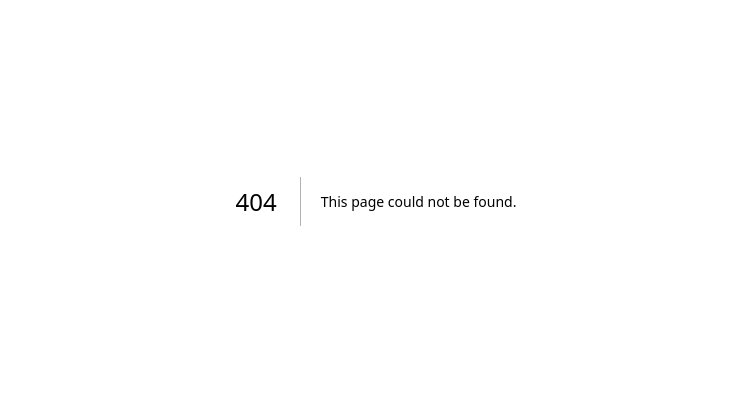
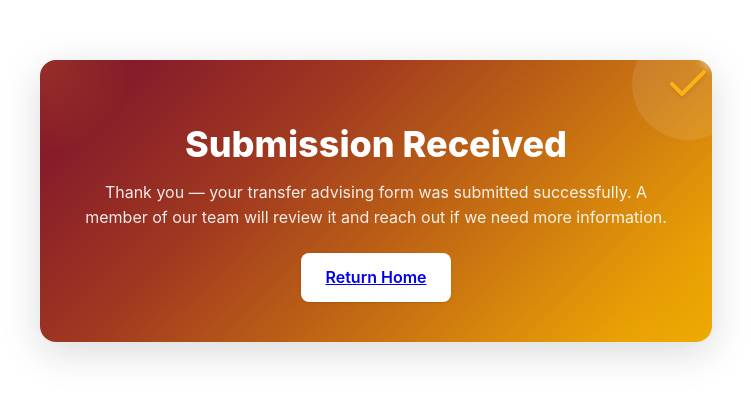
Before and after one commit to niguns7/MSU_TRANSFER, a Next.js app: page /success in a window 1280 px wide. Before the commit this address had no page. Shown: the part 199-598 px from the top of the page, without its empty margins (264-1015 px from the left). Built offline with nearby package versions, Linux system fonts and the light colour scheme.

Commit message:
form uccess page

```diff
--- /dev/null
+++ b/app/success/page.tsx
@@ -0,0 +1,52 @@
+'use client';
+
+import Link from 'next/link';
+
+export default function SuccessPage() {
+  return (
+    <main className="min-h-screen flex items-center justify-center p-6">
+      <div className="relative max-w-2xl w-full text-center p-10 rounded-2xl overflow-hidden" style={{
+        background: 'linear-gradient(135deg, #7B0E2F 0%, #A13A1F 35%, #F7B500 100%)',
+        boxShadow: '0 10px 40px rgba(0,0,0,0.15)'
+      }}>
+        {/* animated glowing circles */}
+        <div className="absolute -top-20 -left-20 w-64 h-64 rounded-full opacity-20 animate-pulse-slow" style={{ background: 'radial-gradient(circle at 30% 30%, rgba(252,177,22,0.45), transparent 40%)' }} />
+        <div className="absolute -bottom-24 -right-24 w-72 h-72 rounded-full opacity-20 animate-blob" style={{ background: 'radial-gradient(circle at 70% 70%, rgba(132,0,41,0.35), transparent 40%)' }} />
+
+        <h1 className="text-4xl font-extrabold text-white mb-4">Submission Received</h1>
+        <p className="text-white/90 mb-6">Thank you — your transfer advising form was submitted successfully. A member of our team will review it and reach out if we need more information.</p>
+
+        <div className="flex items-center justify-center gap-4">
+          <Link href="/" className="inline-block bg-white text-msuRed font-semibold px-6 py-3 rounded-lg shadow hover:opacity-95 transition">Return Home</Link>
+        </div>
+
+        {/* confetti-ish check mark */}
+        <div className="absolute -top-10 -right-10 w-32 h-32 flex items-center justify-center">
+          <div className="w-28 h-28 bg-white/10 rounded-full flex items-center justify-center backdrop-blur-sm animate-pop">
+            <svg width="48" height="48" viewBox="0 0 24 24" fill="none" stroke="#FCB116" strokeWidth="2" strokeLinecap="round" strokeLinejoin="round" className="drop-shadow">
+              <path d="M20 6L9 17l-5-5" />
+            </svg>
+          </div>
+        </div>
+      </div>
+
+      <style jsx>{`
+        :root { --msu-red: #7B0E2F; --msu-gold: #FCB116; }
+        .text-msuRed { color: var(--msu-red); }
+        .animate-blob {
+          animation: blob 7s infinite;
+        }
+        @keyframes blob {
+          0% { transform: translate(0px, 0px) scale(1); }
+          33% { transform: translate(-20px, 10px) scale(1.05); }
+          66% { transform: translate(20px, -10px) scale(0.95); }
+          100% { transform: translate(0px, 0px) scale(1); }
+        }
+        .animate-pulse-slow { animation: pulse 4s infinite; }
+        @keyframes pulse { 0%{ opacity: .2 } 50%{ opacity: .5 } 100%{ opacity: .2 } }
+        .animate-pop { animation: pop .9s ease both; }
+        @keyframes pop { 0%{ transform: scale(.6); opacity:0 } 60%{ transform: scale(1.05); opacity:1 } 100%{ transform: scale(1); opacity:1 } }
+      `}</style>
+    </main>
+  );
+}
--- a/components/FullFormWizard.tsx
+++ b/components/FullFormWizard.tsx
@@ -1,5 +1,6 @@
 'use client';
 
+import { useRouter } from 'next/navigation';
 import { Container, Paper, Stepper, Button, Group, Title, Text, Box, Progress } from '@mantine/core';
 import { useForm } from '@mantine/form';
 import { useState } from 'react';
@@ -16,6 +17,7 @@ interface FullFormWizardProps {
 }
 
 export function FullFormWizard({ onBack }: FullFormWizardProps) {
+  const router = useRouter();
   const [active, setActive] = useState(0);
   const [loading, setLoading] = useState(false);
   const [submissionId, setSubmissionId] = useState<string | null>(null);
@@ -278,6 +280,8 @@ export function FullFormWizard({ onBack }: FullFormWizardProps) {
         setActive(0);
         setSubmissionId(null);
         if (onBack) onBack();
+        // Redirect to success page
+        router.push('/success');
       } else {
         // Fallback: create new submission if no ID exists
         console.log('Creating new submission with all data');
@@ -306,6 +310,8 @@ export function FullFormWizard({ onBack }: FullFormWizardProps) {
         form.reset();
         setActive(0);
         if (onBack) onBack();
+        // Redirect to success page
+        router.push('/success');
       }
     } catch (error: any) {
       console.error('Final submission error:', error);
--- a/components/PartialFormModal.tsx
+++ b/components/PartialFormModal.tsx
@@ -1,5 +1,6 @@
 'use client';
 
+import { useRouter } from 'next/navigation';
 import { Modal, TextInput, Stack, Button, Checkbox } from '@mantine/core';
 import { useForm } from '@mantine/form';
 import { useState } from 'react';
@@ -12,6 +13,7 @@ interface Props {
 }
 
 export function PartialFormModal({ opened, onClose, onSuccess }: Props) {
+  const router = useRouter();
   const [loading, setLoading] = useState(false);
 
   const form = useForm({
@@ -68,6 +70,9 @@ export function PartialFormModal({ opened, onClose, onSuccess }: Props) {
 
       form.reset();
       onSuccess();
+
+      // Redirect to success page
+      router.push('/success');
     } catch (error: any) {
       console.error('PartialForm - Submission error:', error);
       notifications.show({
```
